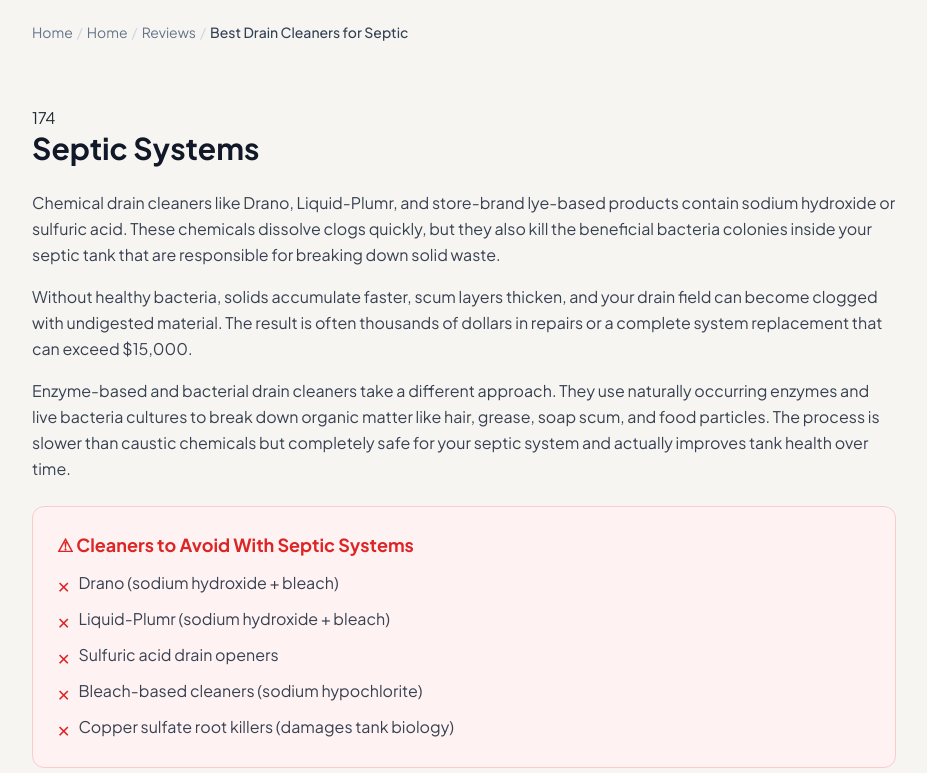
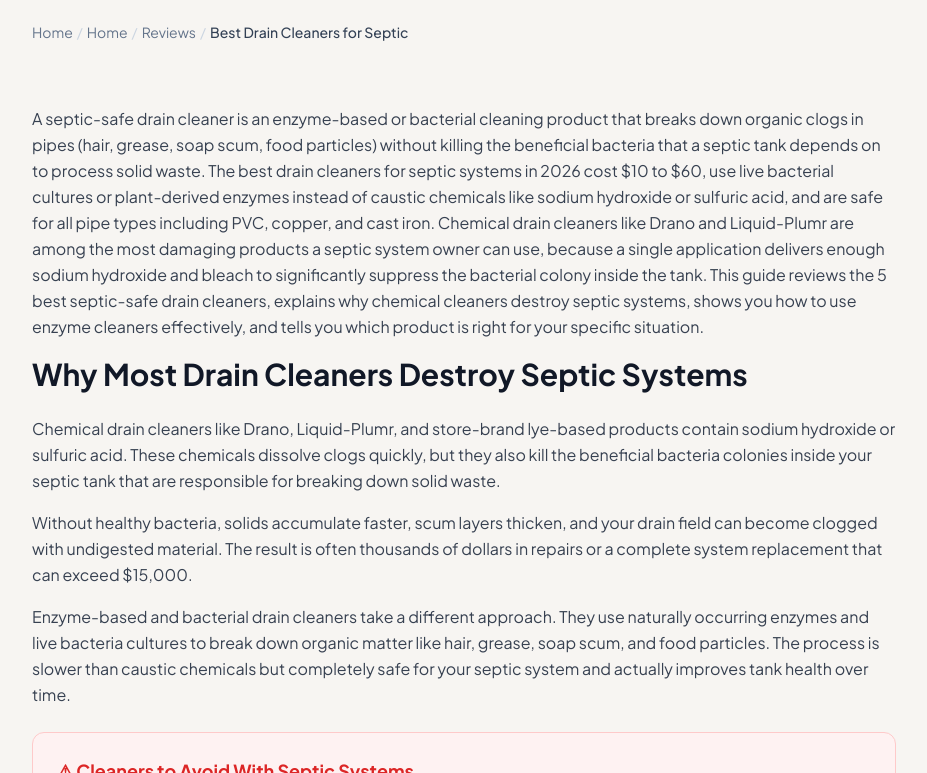
Before and after one commit to thebasementguide2026/theseptic.guide-, a Next.js app: page /reviews/best-drain-cleaners-for-septic in a window 1280 px wide. Shown: the part 627-1400 px from the top of the page, without its empty margins (176-1103 px from the left). Built offline with nearby package versions, Linux system fonts and the light colour scheme.

Commit message:
fix intro paragraph and restore h2 heading on drain cleaners page

```diff
--- a/app/reviews/best-drain-cleaners-for-septic/page.tsx
+++ b/app/reviews/best-drain-cleaners-for-septic/page.tsx
@@ -171,10 +171,10 @@ export default function BestDrainCleanersPage() {
       <article className="max-w-4xl mx-auto px-4 py-16">
         {/* Intro */}
         <section className="mb-16">
-
-174
+          <p className="text-gray-700 leading-relaxed mb-4">A septic-safe drain cleaner is an enzyme-based or bacterial cleaning product that breaks down organic clogs in pipes (hair, grease, soap scum, food particles) without killing the beneficial bacteria that a septic tank depends on to process solid waste. The best drain cleaners for septic systems in 2026 cost $10 to $60, use live bacterial cultures or plant-derived enzymes instead of caustic chemicals like sodium hydroxide or sulfuric acid, and are safe for all pipe types including PVC, copper, and cast iron. Chemical drain cleaners like Drano and Liquid-Plumr are among the most damaging products a septic system owner can use, because a single application delivers enough sodium hydroxide and bleach to significantly suppress the bacterial colony inside the tank. This guide reviews the 5 best septic-safe drain cleaners, explains why chemical cleaners destroy septic systems, shows you how to use enzyme cleaners effectively, and tells you which product is right for your specific situation.</p>
           <h2 className="text-3xl font-bold text-gray-900 mb-6">
-             Septic Systems</h2>
+                         Why Most Drain Cleaners Destroy Septic Systems
+                       </h2>
           <p className="text-gray-700 leading-relaxed mb-4">
             Chemical drain cleaners like Drano, Liquid-Plumr, and store-brand lye-based products contain sodium hydroxide or sulfuric acid. These chemicals dissolve clogs quickly, but they also kill the beneficial bacteria colonies inside your septic tank that are responsible for breaking down solid waste.
           </p>
@@ -182,6 +182,7 @@ export default function BestDrainCleanersPage() {
             Without healthy bacteria, solids accumulate faster, scum layers thicken, and your drain field can become clogged with undigested material. The result is often thousands of dollars in repairs or a complete system replacement that can exceed $15,000.
           </p>
           <p className="text-gray-700 leading-relaxed mb-6">
+
             Enzyme-based and bacterial drain cleaners take a different approach. They use naturally occurring enzymes and live bacteria cultures to break down organic matter like hair, grease, soap scum, and food particles. The process is slower than caustic chemicals but completely safe for your septic system and actually improves tank health over time.
           </p>
 
```
